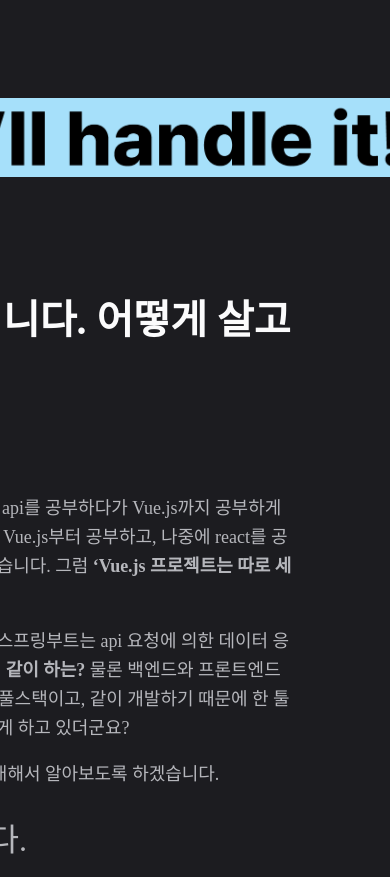
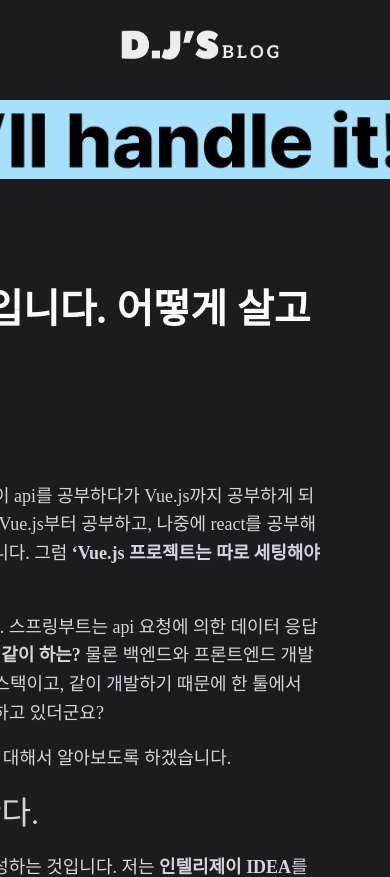
Before and after one commit to cpzzansu/myblog, a Vue app in the folder frontend/: page / in a window 390 px wide. Shown: the top 877 px of the page. Built offline with nearby package versions, Linux system fonts and the light colour scheme.

Commit message:
반응형으로 수정중

```diff
--- a/frontend/package.json
+++ b/frontend/package.json
@@ -8,7 +8,9 @@
     "lint": "vue-cli-service lint"
   },
   "dependencies": {
+    "@vue/compat": "^3.3.4",
     "axios": "^1.5.0",
+    "bootstrap-vue": "^2.23.1",
     "core-js": "^3.8.3",
     "vue": "^3.2.13",
     "vue-router": "^4.2.4"
--- a/frontend/src/App.vue
+++ b/frontend/src/App.vue
@@ -33,6 +33,6 @@
   display: flex;
   justify-content: center;
   text-align: center;
-  background-color: #1c1c20;
+  background-color: #1c1c20 !important;
 }
 </style>
--- a/frontend/src/components/main_content/ArticleBody.vue
+++ b/frontend/src/components/main_content/ArticleBody.vue
@@ -114,7 +114,7 @@
 </template>
 <style scoped>
 body {
-  color: #b6b7bc;
+  color: #d4d4dc;
   text-align: left;
   font-family: "Pretendard", "sans-serif";
   font-weight: 400;
--- /dev/null
+++ b/frontend/src/components/navigation_bar/MinNavLogo.vue
@@ -0,0 +1,20 @@
+<script></script>
+<template>
+  <div class="navigation-mobile col">
+    <div class="logo1">
+      <img class="logo-image1" src="../../assets/logo.png" />
+    </div>
+  </div>
+</template>
+<style scoped>
+.logo1 {
+  margin-left: 10px;
+  margin-right: auto;
+  justify-content: left;
+}
+.logo-image1 {
+  margin-top: 30px;
+  width: 162px;
+  height: 30px;
+}
+</style>
--- a/frontend/src/components/navigation_bar/NavigationBar.vue
+++ b/frontend/src/components/navigation_bar/NavigationBar.vue
@@ -1,35 +1,71 @@
 <script>
 import NavigationLogo from '@/components/navigation_bar/NavigationLogo.vue';
-import NavigationMenu from "@/components/navigation_bar/NavigationMenu.vue";
-import NavigationLogin from "@/components/navigation_bar/NavigationLogin.vue";
+import NavigationMenu from '@/components/navigation_bar/NavigationMenu.vue';
+import NavigationLogin from '@/components/navigation_bar/NavigationLogin.vue';
+import MinNavLogo from '@/components/navigation_bar/MinNavLogo.vue';
 
 export default {
   name: 'NavigationBar',
-  components:{
+  components: {
     NavigationLogo,
     NavigationMenu,
-    NavigationLogin
-  }
-}
+    NavigationLogin,
+    MinNavLogo,
+  },
+};
 </script>
 <template>
-  <div class="navigation-div">
-    <NavigationLogo></NavigationLogo>
-    <NavigationMenu :menu="'블로그'"></NavigationMenu>
-    <NavigationMenu :menu="'포트폴리오'"></NavigationMenu>
-    <NavigationLogin></NavigationLogin>
+  <div class="nbd">
+    <nav class="navbar navbar-content">
+      <div class="container">
+        <div class="navigation-div col-12">
+          <NavigationLogo></NavigationLogo>
+          <NavigationMenu :menu="'블로그'"></NavigationMenu>
+          <NavigationMenu :menu="'포트폴리오'"></NavigationMenu>
+          <NavigationLogin></NavigationLogin>
+        </div>
+      </div>
+    </nav>
+    <nav class="navigation-mobile">
+      <div class="navbar-mobile-content">
+        <MinNavLogo></MinNavLogo>
+      </div>
+    </nav>
   </div>
 </template>
 <style scoped>
-.navigation-div{
-  width: 1170px;
-  height: 70px;
-  padding-top: 4px;
-  padding-bottom: 16px;
+.navigation-div {
+  width: 1140px;
+  height: 100px;
+  padding-top: 15px;
+  padding-bottom: 25px;
   justify-content: center;
   align-items: center;
   gap: 46px;
   display: flex;
-  margin: 0 auto;
+  margin: 0;
+}
+.navigation-mobile {
+  display: flex;
+  justify-content: center;
+}
+/* 기본 스타일 */
+.navbar-content {
+  display: block;
+}
+
+.navbar-mobile-content {
+  display: none;
+}
+
+/* 576px 이하에서의 스타일 */
+@media (max-width: 576px) {
+  .navbar-content {
+    display: none;
+  }
+  .navbar-mobile-content {
+    display: block;
+    height: 100px;
+  }
 }
 </style>
--- a/frontend/src/components/navigation_bar/NavigationLogo.vue
+++ b/frontend/src/components/navigation_bar/NavigationLogo.vue
@@ -1,13 +1,11 @@
 <template>
-  <div class="logo" style="">
+  <div class="logo">
     <img class="logo-image" src="../../assets/logo.png" />
   </div>
 </template>
-<script>
-
-</script>
+<script></script>
 <style scoped>
-.logo{
+.logo {
   width: 163px;
   height: 30px;
   justify-content: center;
@@ -15,8 +13,8 @@
   display: inline-block;
   float: left;
 }
-.logo-image{
+.logo-image {
   width: 162px;
-  height: 30px
+  height: 30px;
 }
 </style>
--- a/frontend/src/main.js
+++ b/frontend/src/main.js
@@ -1,5 +1,7 @@
-import { createApp } from 'vue'
+import { createApp } from 'vue';
 import App from './App.vue'
+import 'bootstrap/dist/css/bootstrap.min.css';
+
 
 const app = createApp(App)
 
--- a/frontend/src/views/main/Home.vue
+++ b/frontend/src/views/main/Home.vue
@@ -1,10 +1,10 @@
 <script>
-import NavigationBar from "@/components/navigation_bar/NavigationBar.vue";
-import BannerImage from "@/components/banner/BannerImage.vue";
-import MainContent from "@/components/main_content/MainContent.vue";
+import NavigationBar from '@/components/navigation_bar/NavigationBar.vue';
+import BannerImage from '@/components/banner/BannerImage.vue';
+import MainContent from '@/components/main_content/MainContent.vue';
 
 export default {
-  name: "HomePage",
+  name: 'HomePage',
   components: {
     NavigationBar,
     BannerImage,
@@ -20,3 +20,8 @@
     <MainContent></MainContent>
   </div>
 </template>
+<style>
+.container {
+  padding: 0;
+}
+</style>
```
Also changed, not shown: frontend/src/router/index.js (deleted, +0 -15 lines), frontend/.prettierrc.js (added), 1 other file (tests, documents, lock files or other folders).
